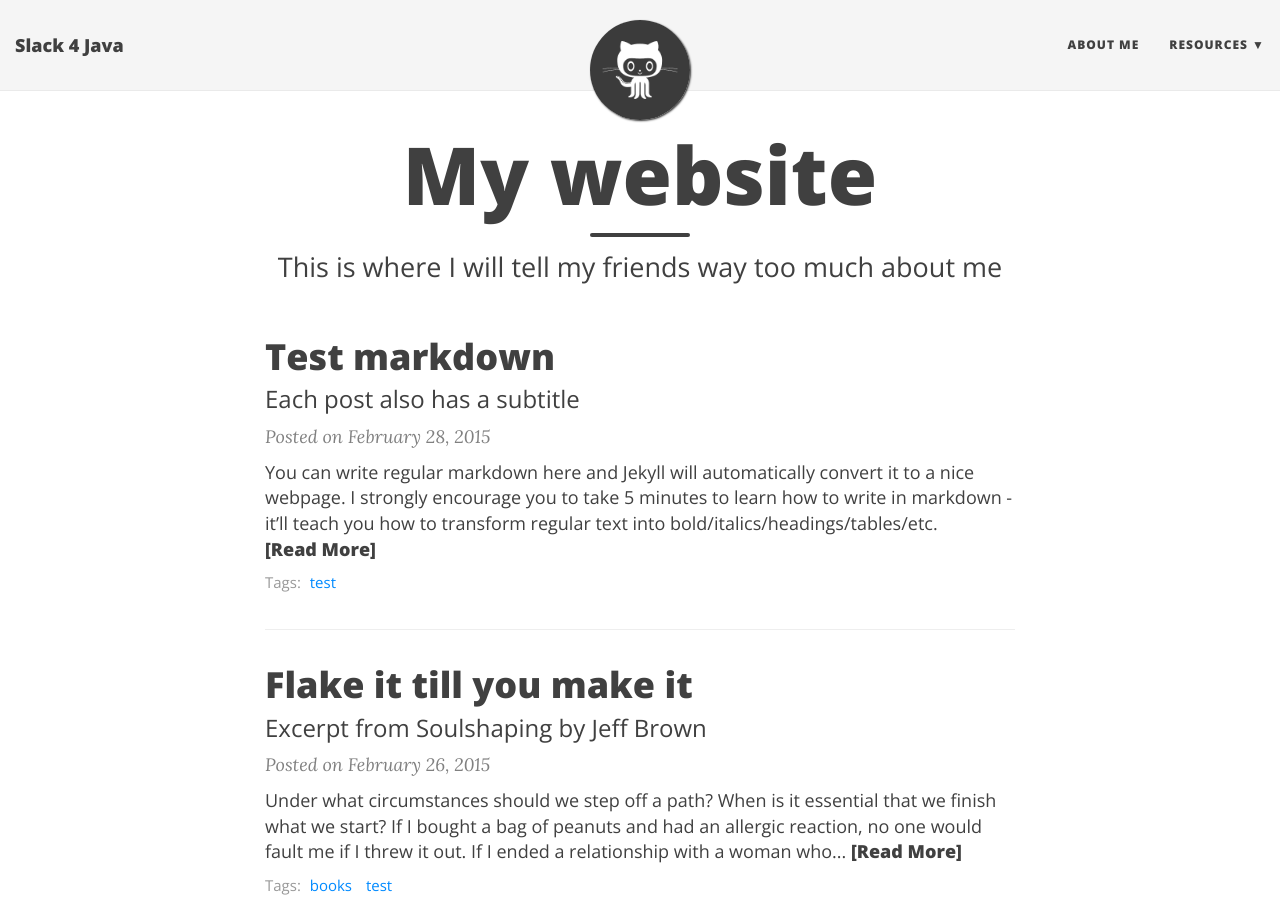
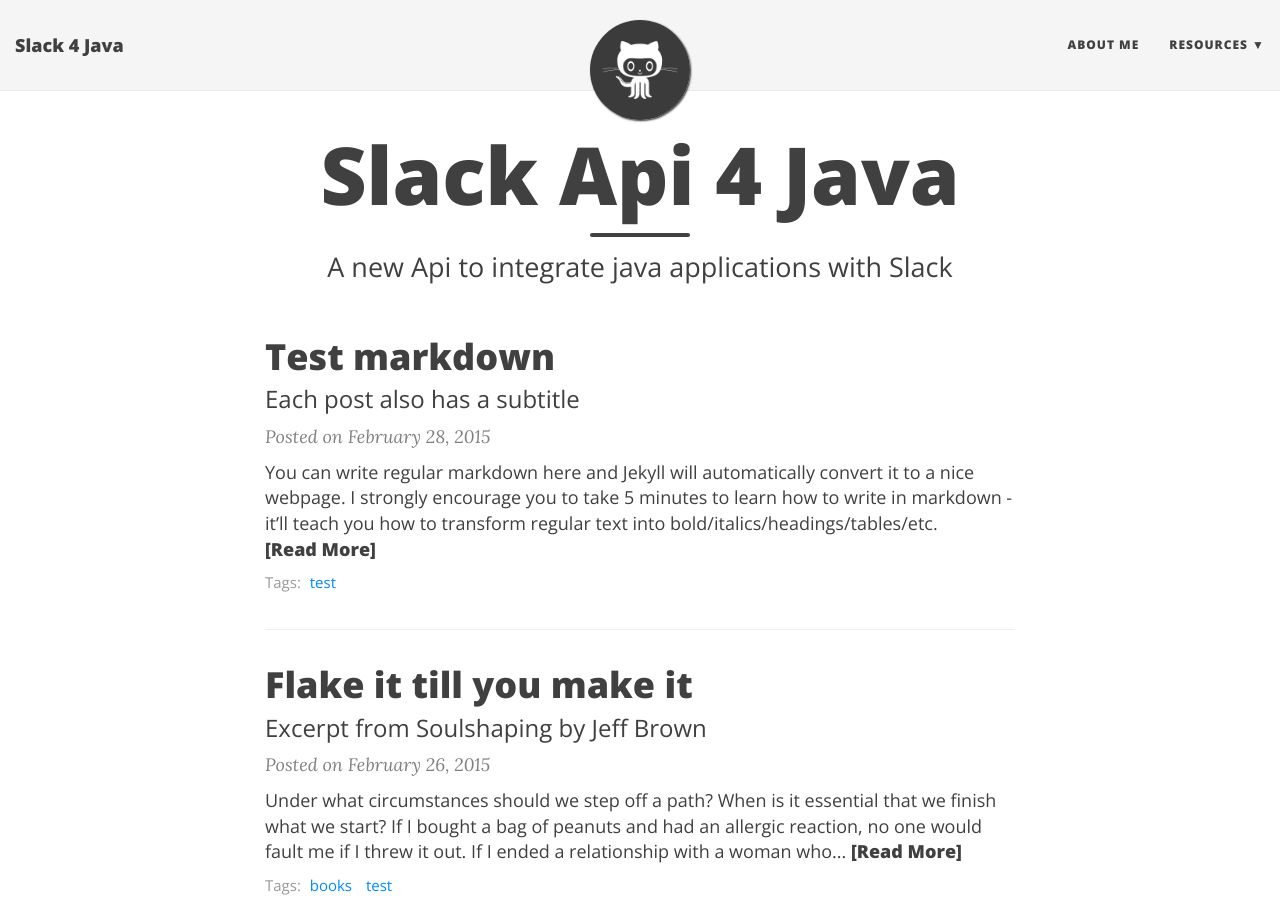
Before and after one commit to slackapi4j/slack-api-4j, a Jekyll site: the page built from index.html, in a window 1280 px wide and 900 px high. Built offline with Jekyll 4.4.1, drawn with Linux system fonts in a browser that asks for light colours; nearby versions of some CDN libraries; the list of posts is cut into pages by our own code.

Commit message:
Update Title
Signed-off-by: Narimm <benjicharlton@gmail.com>

```diff
--- a/index.html
+++ b/index.html
@@ -1,7 +1,7 @@
 ---
 layout: page
-title: My website
-subtitle: This is where I will tell my friends way too much about me
+title: Slack Api 4 Java
+subtitle: A new Api to integrate java applications with Slack
 use-site-title: true
 ---
 
```
